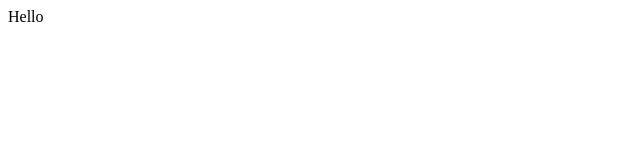
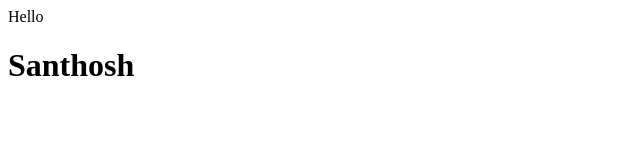
Before and after one commit to santhoshsambath/demo-repo, a plain HTML site: page index.html in a window 1280 px wide. Shown: the whole page, without its empty margins (0-640 px from the left). Drawn offline with Linux system fonts and the light colour scheme.

Commit message:
updated intex.html

```diff
--- a/index.html
+++ b/index.html
@@ -8,5 +8,6 @@
 </head>
 <body>
     <div>Hello</div>
+    <h1>Santhosh</h1>
 </body>
 </html>
```
